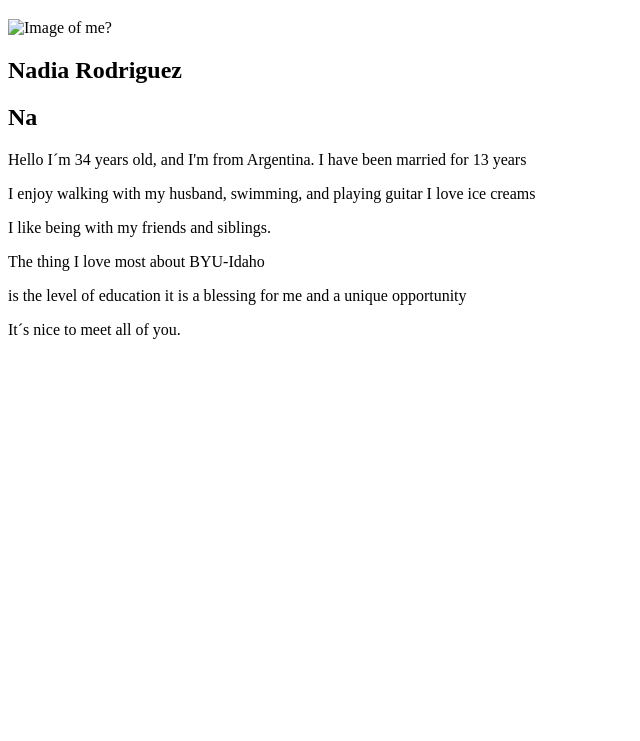
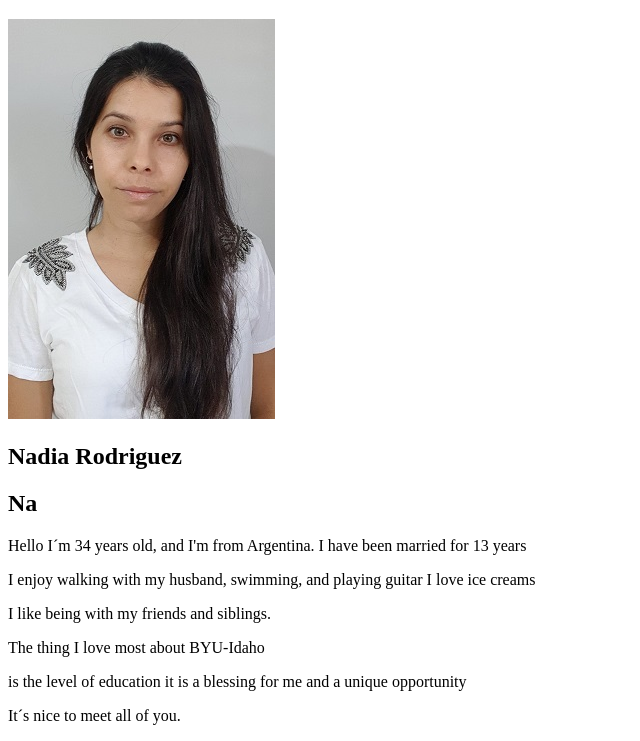
Before and after one commit to NaNajli/wdd130, a plain HTML site: page aboutme/index.html in a window 1280 px wide. Shown: the part 61-802 px from the top of the page, without its empty margins (0-640 px from the left). Drawn offline with Linux system fonts and the light colour scheme; the site is published under a folder, as on GitHub Pages, so addresses that start at the root find nothing.

Commit message:
change photo

```diff
--- a/aboutme/index.html
+++ b/aboutme/index.html
@@ -8,7 +8,7 @@
 </head>
 <body>
     <h1>About Me</h1>
-    <img src="/aboutme/images/myphoto.jpg" alt="Image of me?" >
+    <img src="images/myphoto.jpg" alt="Image of me?" >
     <h2> Nadia Rodriguez</h2>
     <h2> Na</h2>
     <p>Hello I´m 34 years old, and I'm from Argentina. I have been married for 13 years</p>
```
